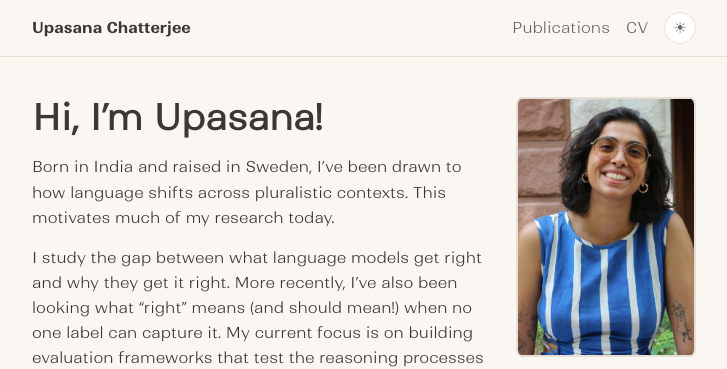
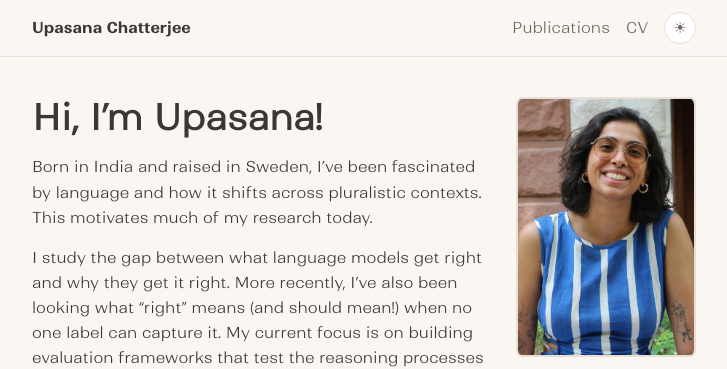
Before and after one commit to upasanachatterjee/upasanachatterjee.github.io, a Jekyll site: the page built from index.md, in a window 1280 px wide and 1187 px high. Shown: the top 369 px of the window, without its empty margins (276-1003 px from the left). Built offline with Jekyll 4.4.1, drawn with Linux system fonts in a browser that asks for light colours; nearby versions of some CDN libraries.

Commit message:
clean up sentence

```diff
--- a/index.md
+++ b/index.md
@@ -16,7 +16,7 @@ title: Upasana Chatterjee
 
 # Hi, I'm Upasana!
 
-Born in India and raised in Sweden, I've been drawn to how language shifts across pluralistic contexts. This motivates much of my research today.
+Born in India and raised in Sweden, I've been fascinated by language and how it shifts across pluralistic contexts. This motivates much of my research today.
 
 I study the gap between what language models get right and why they get it right. More recently, I've also been looking what "right" means (and should mean!) when no one label can capture it. My current focus is on building evaluation frameworks that test the reasoning processes and internal representations of these models.
 
```
